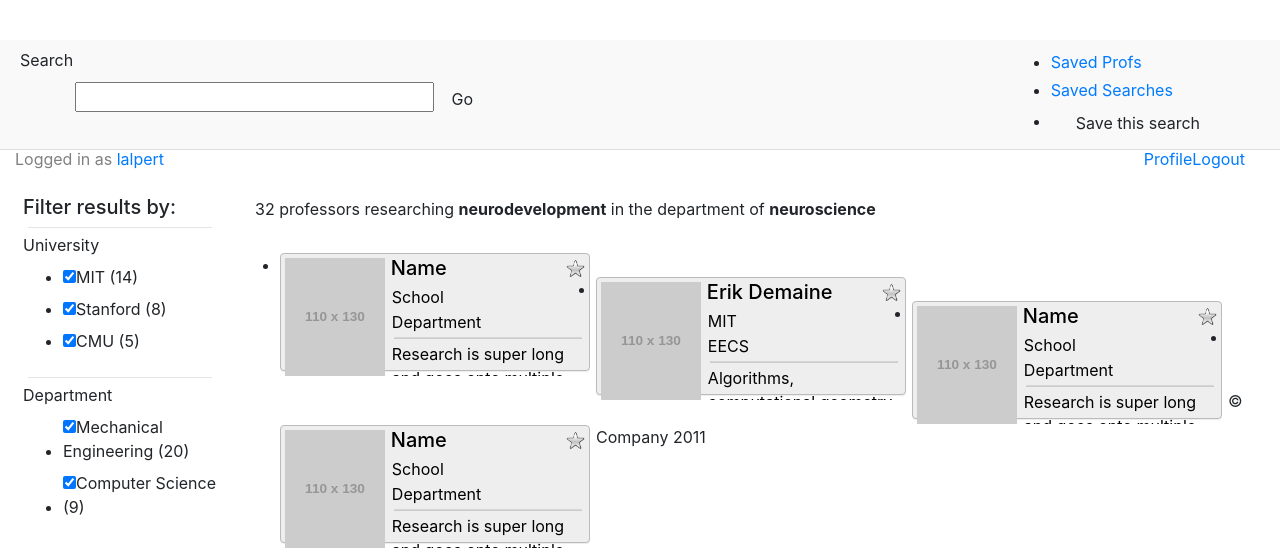
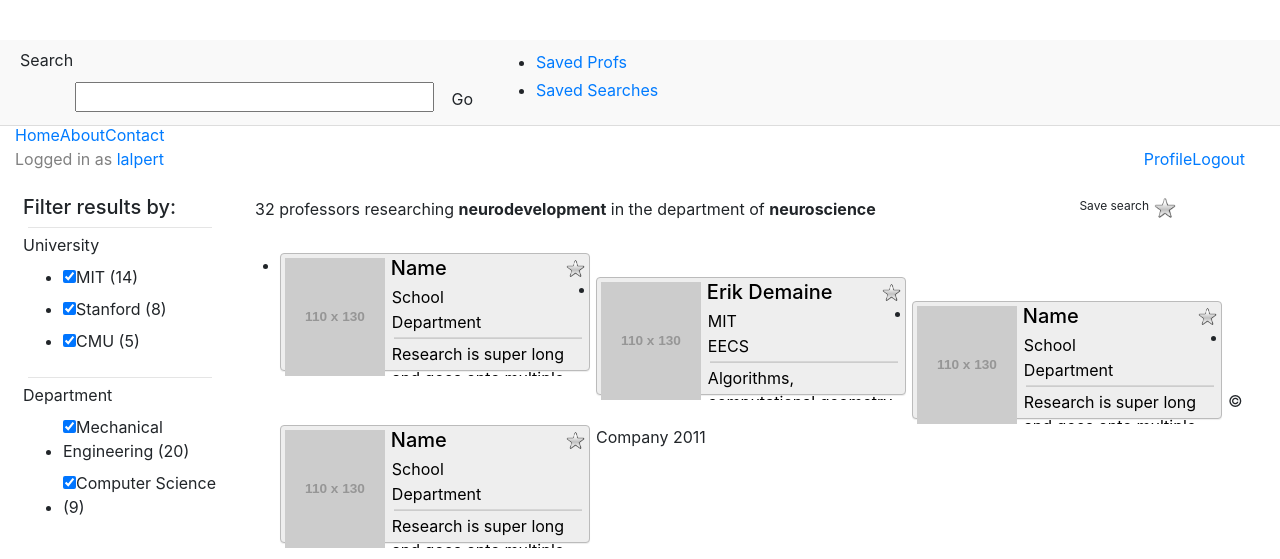
Before and after one commit to rcoh/gradsearch, a PHP site: page /profs.html in a window 1280 px wide. Shown: the top 559 px of the page. Run offline with PHP 8.4, Linux system fonts and the light colour scheme; grey boxes labelled with a size stand in for pictures from a placeholder-image service; some libraries are stand-ins or nearby versions.

Commit message:
added star to search header, changed star classes

```diff
--- a/website/my_css.css
+++ b/website/my_css.css
@@ -61,11 +61,33 @@ body {
 
 .prof_modal {
     top: 50%;
-    left: 50%;
     z-index: 11000;
     width: 960px;
     margin: -270px 0 0 -480px;
 }
+
+.current_modal {
+    left: 50%;
+}
+
+.next_modal {
+    left: 80%;
+    background-color:blue;
+}
+
+.prev_modal {
+    left: 20%;
+    background-color:green;
+}
+
+.left_modal {
+    left: -50%;
+}
+
+.right_modal {
+    left: 150%;
+}
+
 
 .prof_bottom_info {
     width: 895px;
@@ -193,27 +215,24 @@ body {
 }
 
 .gold_star {
-    display: none;
+    display:none;
+}
+
+.box_star {
     float: right;
     height: 19px;
 }
 
-.gray_star {
-    float: right;
-    height: 19px;
-}
-
-.gold_star_big {
-    display: none;
+.big_star {
     float: left;
     margin: 4px 12px 9px 0px;
     height: 25px;
 }
 
-.gray_star_big {
-    float: left;
-    margin: 4px 12px 9px 0px;
-    height: 25px;
+.search_star {
+    float: right;
+    margin: 0px 10px 0px 0px;
+    height: 22px;
 }
 
 #saved_pills {
--- a/website/prof_box.php
+++ b/website/prof_box.php
@@ -12,8 +12,8 @@ if (isset($row['starred'])) {
   $starred = NULL;
 }
 ?>
-  <img class="gold_star" id="<?php echo $row['id']; ?>" <?php if(!$starred) { echo 'style="display:none"'; } ?>src="gold_star.png">
-  <img class="gray_star" id="<?php echo $row['id']; ?>" <?php if($starred) { echo 'style="display:none"'; } ?> src="gray_star.png">
+  <img class="gold_star box_star" id="<?php echo $row['id']; ?>" <?php if(!$starred) { echo 'style="display:none"'; } ?>src="gold_star.png">
+  <img class="gray_star box_star" id="<?php echo $row['id']; ?>" <?php if($starred) { echo 'style="display:none"'; } ?> src="gray_star.png">
             </div>
             <h5><?php echo $row['name']; ?></h5>
             <p><?php echo $row['school']; ?></p>
--- a/website/profs.html
+++ b/website/profs.html
@@ -73,25 +73,14 @@
                     return false;
                 });
 
-                $('.gray_star_big').click(function(){
-                    $(this).hide();
-                    $(this).prev().show();
-                    return false;
-                });
-
-                $('.gold_star_big').click(function(){
-                    $(this).hide();
-                    $(this).next().show();
-                    return false;
-                });
-
-
                 $(".prof_box").click(function(){
                     //to do: set up background
                     var modal_id = $(this).attr("id") + "_modal";
                     var this_modal = $("#" + modal_id);
                     this_modal.css('left', '50%');
                     //this_modal.addClass('fade');
+                    var back = $('<div class="modal-backdrop animate" />')
+        .appendTo(document.body)
                     this_modal.modal('show');
                 });
 
@@ -99,6 +88,9 @@
 
                 $(".prof_modal_left").click(modal_slide_left);
 
+                $('#target').keydown(function() {
+                alert('Handler for .keydown() called.');
+                });
 
                 //Make this work!!
                 $(document.documentElement).keyup(function(event){
@@ -187,17 +179,13 @@
                     <input id="search" name="search" size="30" type="text" />&nbsp;<input type="submit" class="btn primary" value="Go">
                 </div>
             </form>
-            <div style="float:right;" >
+            <div style="float:left;" >
                 <ul id="saved_pills" class="pills">
                     <li>
                         <a href="#">Saved Profs</a>
                     </li>
                     <li>
                         <a href="#">Saved Searches</a>
-                    </li>
-                    <li>
-		 <input type="submit" class="btn info" style="margin-left:12px;"  value="Save this search">
-
                     </li>
                 </ul>
             </div>
@@ -257,10 +245,13 @@
             </div>
             <div class="prof_content">
                 <!-- Main hero unit for a primary marketing message or call to action -->
-                <div class="hero-unit" style="padding:10px 10px 1px 15px; margin:0px 0px 15px 0px;">
+                <div class="hero-unit" style="max-width:951px; padding:10px 5px 1px 15px; margin:0px 0px 15px 0px;">
                     <p>
                         32 professors researching <strong>neurodevelopment</strong>
                         in the department of <strong>neuroscience</strong>
+
+                   <img class="gold_star search_star" src="gold_star.png"><img class="gray_star search_star" src="gray_star.png">
+<span style="float:right; font-size:12px; padding-right:5px;">Save search </span>
                     </p>
                 </div>
                 <!-- modal content -->
@@ -287,7 +278,7 @@
                     <div id="prof2_modal" class="prof_modal modal hide">
                         <div class="modal-header">
                             <a href="#" class="close">&times;</a>
-                            <img class="gold_star_big" src="gold_star.png"><img class="gray_star_big" src="gray_star.png"><h2>Erik Demaine</h2>
+                            <img class="gold_star big_star" src="gold_star.png"><img class="gray_star big_star" src="gray_star.png"><h2>Erik Demaine</h2>
                         </div>
                         <div class="modal-body">
                             <div class="container-fluid">
@@ -372,7 +363,7 @@
                                 </div>
                                 <div class="prof_info">
                                     <div id="stars">
-                                        <img class="gold_star" src="gold_star.png" style="display:none;"><img class="gray_star" src="gray_star.png">
+                                        <img class="gold_star box_star" src="gold_star.png" style="display:none;"><img class="gray_star box_star" src="gray_star.png">
                                     </div><h5>Name</h5>
                                     <p>
                                         School
@@ -394,7 +385,7 @@
                                 </div>
                                 <div class="prof_info">
                                     <div id="stars">
-                                        <img class="gold_star" src="gold_star.png" style="display:none;"><img class="gray_star" src="gray_star.png">
+                                        <img class="gold_star box_star" src="gold_star.png" style="display:none;"><img class="gray_star box_star" src="gray_star.png">
                                     </div><h5>Erik Demaine</h5>
                                     <p>
                                         MIT
@@ -416,7 +407,7 @@
                                 </div>
                                 <div class="prof_info">
                                     <div id="stars">
-                                        <img class="gold_star" src="gold_star.png" style="display:none;"><img class="gray_star" src="gray_star.png">
+                                        <img class="gold_star box_star" src="gold_star.png" style="display:none;"><img class="gray_star box_star" src="gray_star.png">
                                     </div><h5>Name</h5>
                                     <p>
                                         School
@@ -438,7 +429,7 @@
                                 </div>
                                 <div class="prof_info">
                                     <div id="stars">
-                                        <img class="gold_star" src="gold_star.png" style="display:none;"><img class="gray_star" src="gray_star.png">
+                                        <img class="gold_star box_star" src="gold_star.png" style="display:none;"><img class="gray_star box_star" src="gray_star.png">
                                     </div><h5>Name</h5>
                                     <p>
                                         School
--- a/website/topbar.php
+++ b/website/topbar.php
@@ -37,7 +37,7 @@ else {
                 </li>
             </ul>
 
-            <ul class="nav" style="float:right; padding-right:20px;">
+            <ul class="nav" style="float:right; padding-right:0px;">
                 <li>
                     <a href="profile.php">Profile</a>
                 </li>
```
